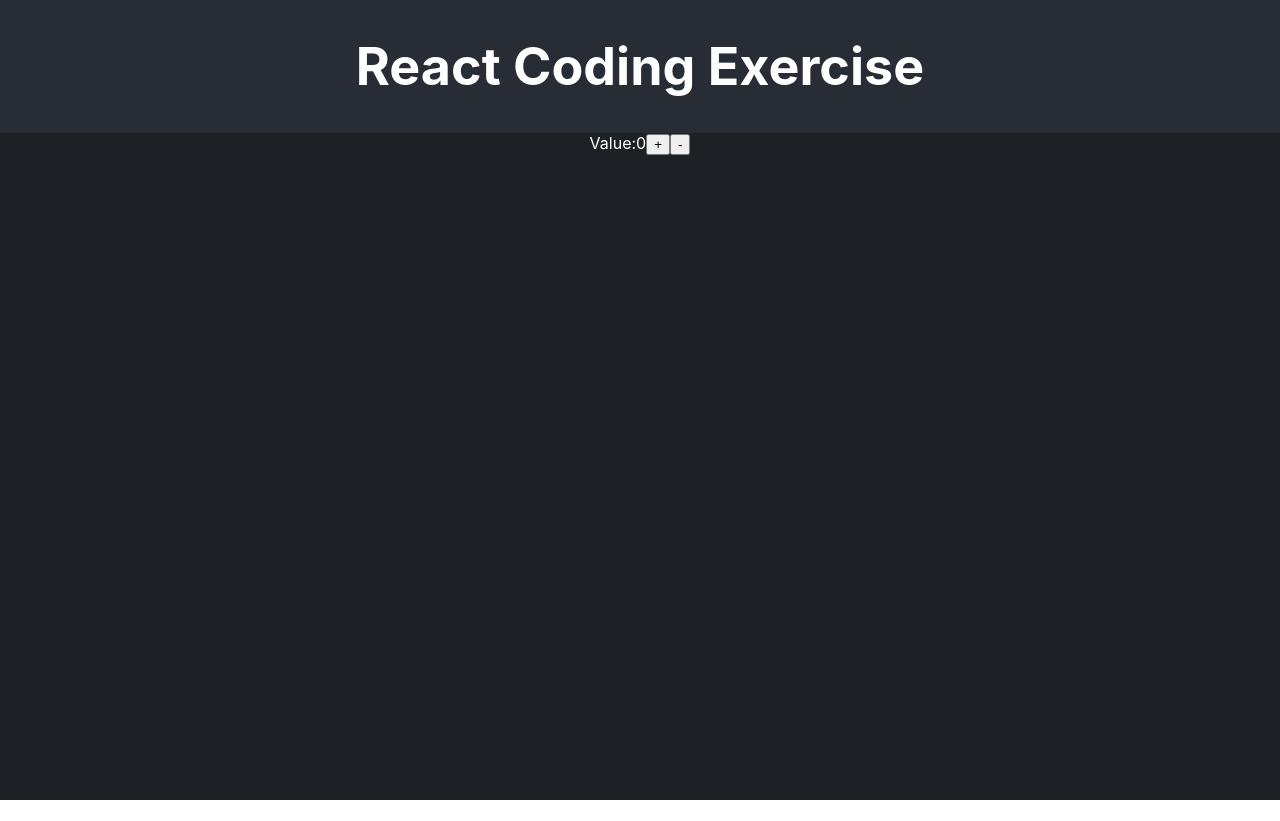
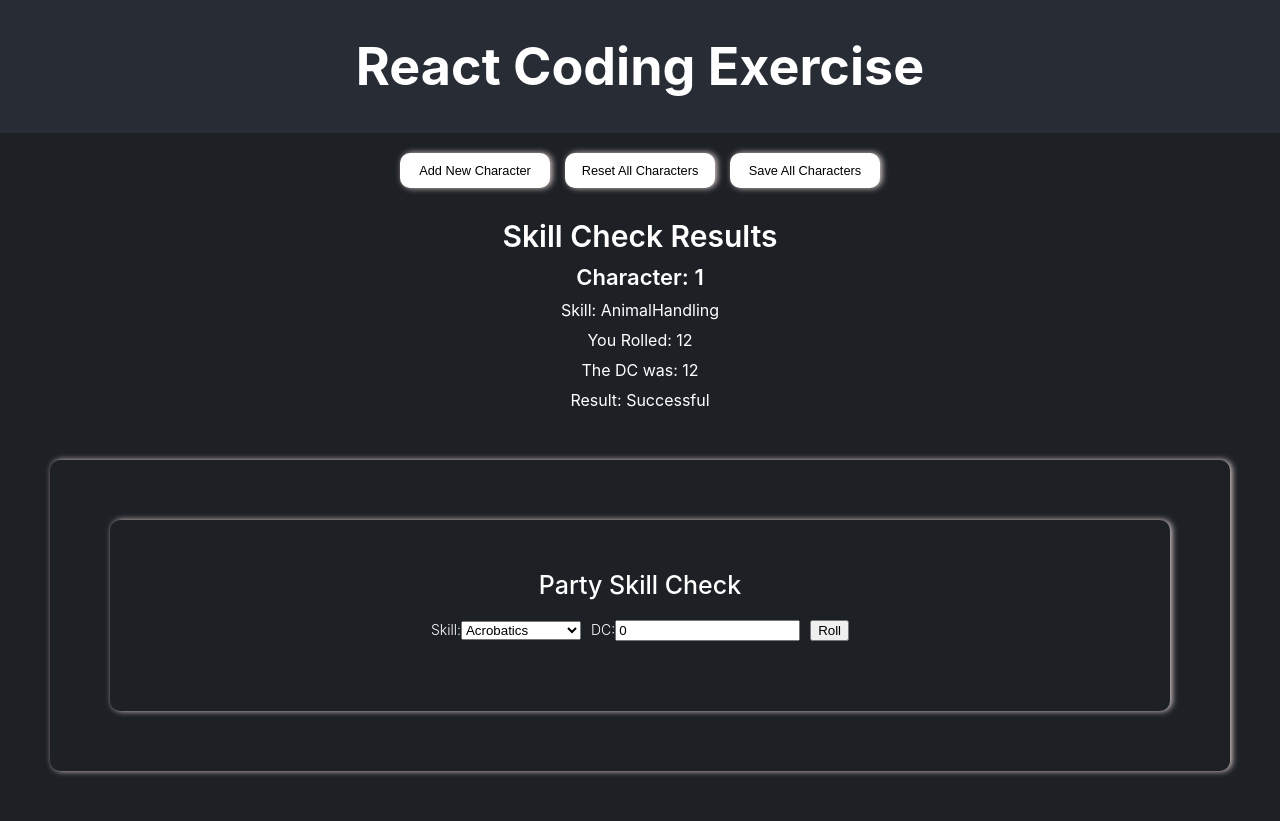
Before and after one commit to TonyKros-Dev/recruiting-webapp-character, a React (Create React App) app: page / in a window 1280 px wide. Before the commit the page ends 800 px from the top, so only its background shows below. Built offline with nearby package versions, Linux system fonts and the light colour scheme.

Commit message:
Create initial UI

```diff
--- a/src/App.css
+++ b/src/App.css
@@ -36,11 +36,86 @@
   color: #61dafb;
 }
 
-@keyframes App-logo-spin {
-  from {
-    transform: rotate(0deg);
-  }
-  to {
-    transform: rotate(360deg);
-  }
+.App-featureBtn{
+  display: flex;
+  gap: 15px;
+  margin: auto;
+  padding: 20px;
+  align-items: center;
+  justify-content: center;
 }
+
+.App-featureBtn > button {
+  min-width: 150px;
+  padding: 10px;
+  border-radius: 10px;
+  background-color: white;
+  color: black;
+  font-size: 0.8rem;
+  font-weight: 400;
+  border: none;
+  box-shadow: 2px 0px 6px rgb(221 207 207);
+}
+
+.App-featureBtn > button:hover {
+  transition: width 0.5s ease-in-out;
+}
+
+.App-featureBtn > button:hover {
+  transform: scale(1.01);
+
+  /* transition: width 0.3s ease-in-out; */
+}
+
+.App-result{
+  text-align: center;
+}
+.App-result>div{
+  margin : 10px auto;
+}
+.App-result .title{
+  font-size: 30px;
+  font-weight: 600;
+}
+.App-result .characterName{
+  font-size: 22px;
+  font-weight: 600;
+}
+
+.App-character{
+  margin: 50px;
+  padding : 30px;
+  text-align: center;
+  border-radius: 10px;
+  box-shadow: 2px 0px 6px rgb(221 207 207);
+}
+.App-character .title-font{
+  font-size: 25px;
+  font-weight: 500;
+}
+.App-character .content-font{
+  font-size: 14px;
+  font-weight: 300;
+}
+.App-character>div {
+  padding: 20px auto;
+  border-radius: 10px;
+  box-shadow: 2px 0px 6px rgb(221 207 207);
+}
+.App-character .skill-check{
+  margin: 30px;
+  padding: 50px
+}
+.App-character .skill-check .skill-input{
+  display: flex;
+  justify-content: center;
+  align-items: center;
+  margin: 20px auto;
+  gap : 10px;
+}
+.App-character .skill-board{
+  display: flex;
+  margin: auto;
+  justify-content: space-around;
+  align-items: center;
+}
--- a/src/App.tsx
+++ b/src/App.tsx
@@ -1,21 +1,76 @@
 import { useState } from 'react';
 import './App.css';
-import { ATTRIBUTE_LIST, CLASS_LIST, SKILL_LIST } from './consts.js';
+import { ATTRIBUTE_LIST, CLASS_LIST, SKILL_LIST } from './consts';
 
 
 function App() {
-  const [num, setNum] = useState<number>(0);
+
+  const [selectedSkill, setSelectedSkill] = useState<String>(SKILL_LIST[0].name);
+  const [dc, setDC] = useState<number>(0);
+
   return (
     <div className="App">
       <header className="App-header">
         <h1>React Coding Exercise</h1>
       </header>
       <section className="App-section">
-        <div>
-          Value:
-          {num}
-          <button>+</button>
-          <button>-</button>
+        <div className="App-featureBtn">
+          <button>Add New Character</button>
+          <button>Reset All Characters</button>
+          <button>Save All Characters</button>
+        </div>
+
+        <div className="App-result">
+          <div className="title">Skill Check Results</div>
+          <div className="characterName">
+            <span>Character: 1</span>
+            <span></span>
+          </div>
+          <div>
+            <span>Skill: AnimalHandling</span>
+          </div>
+          <div>
+            <span>You Rolled: 12 </span>
+          </div>
+          <div>
+            <span>The DC was: 12</span>
+          </div>
+          <div>
+            <span>Result: Successful</span>
+          </div>
+        </div>
+
+        <div className="App-character">
+          {/* <span className='title-font'>Charactor: {Index + 1}</span> */}
+          <div className="skill-check">
+            <span className="title-font">Party Skill Check</span>
+            <div className="skill-input">
+              <div className="content-font">
+                <span>Skill:</span>
+                <select
+                  onChange={(event: React.ChangeEvent<HTMLSelectElement>) => {
+                    setSelectedSkill(event.target.value);
+                  }}
+                >
+                  {SKILL_LIST.map((skill) => (
+                    <option>{skill.name}</option>
+                  ))}
+                </select>
+              </div>
+              <div className="content-font">
+                <span>DC:</span>
+                <input
+                  type="number"
+                  onChange={(event: React.ChangeEvent<HTMLInputElement>) => {
+                    const value = event.target.value;
+                    setDC(value ? Number(value) : 0);
+                  }}
+                  value={dc}
+                />
+              </div>
+              <button>Roll</button>
+            </div>
+          </div>
         </div>
       </section>
     </div>
```
